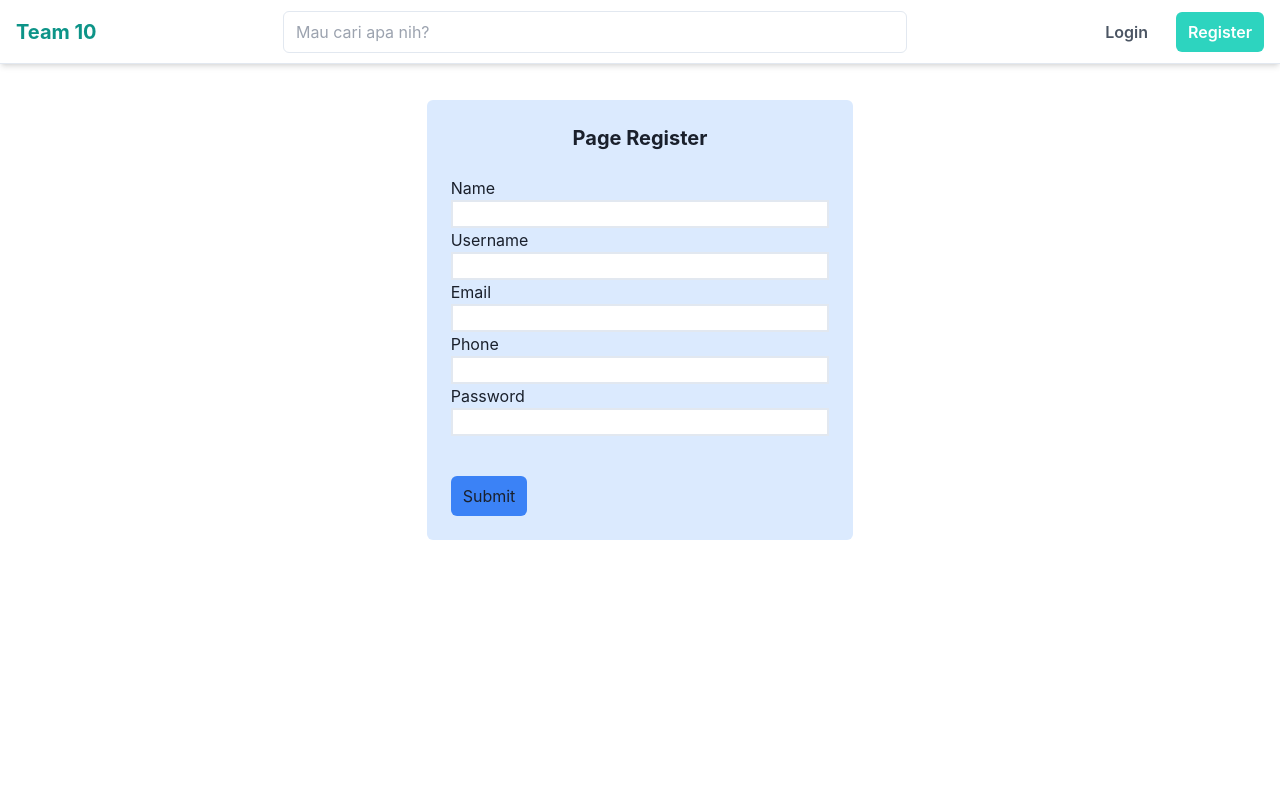
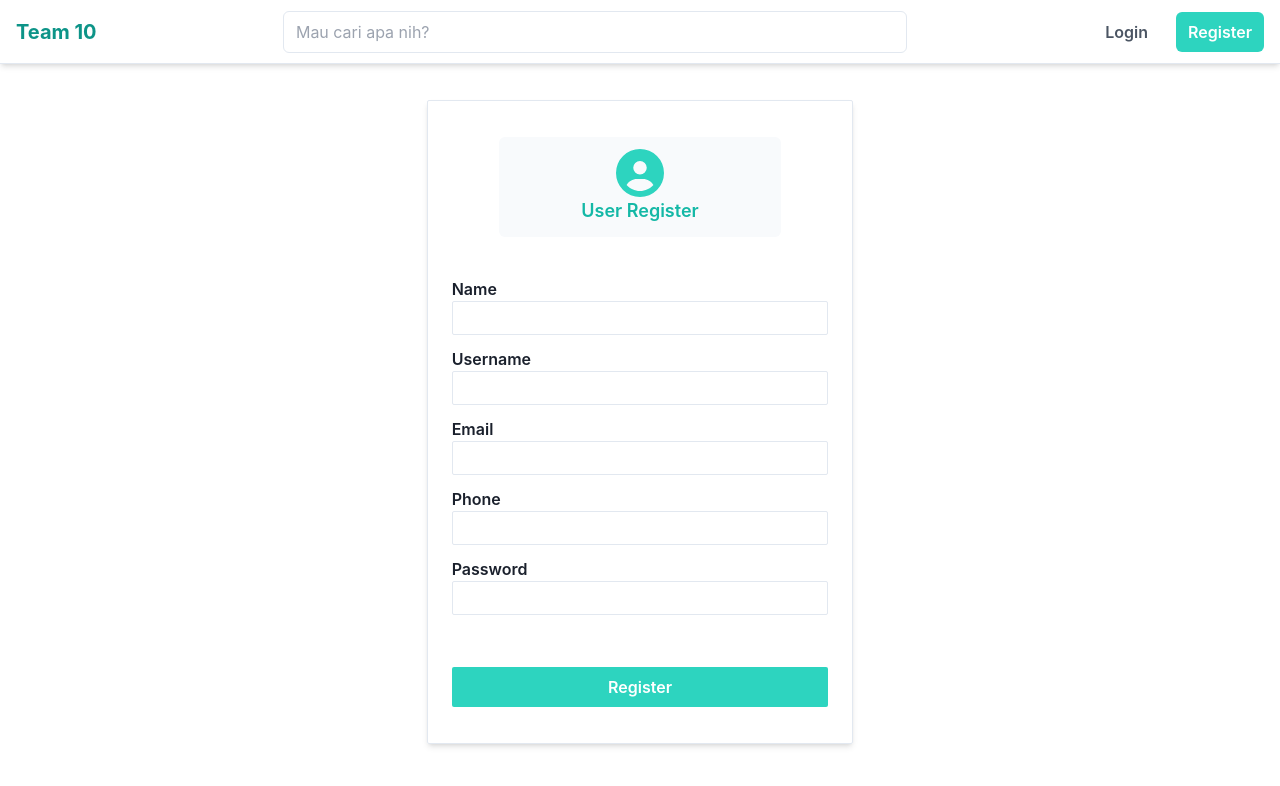
Before and after one commit to lilgibs/JCWDOL-09-Mini-Project, a React (Create React App) app in the folder fe/: page /register in a window 1280 px wide. Shown: the top 786 px of the page. Built offline with nearby package versions, Linux system fonts and the light colour scheme; no server answers.

Commit message:
update: FE - UI improvement

```diff
--- a/fe/src/components/UserAddProduct.jsx
+++ b/fe/src/components/UserAddProduct.jsx
@@ -149,7 +149,7 @@ function AddProductForm() {
       </div>
       <div className="flex items-center justify-between">
         <button
-          className="bg-blue-500 hover:bg-blue-700 text-white font-bold py-2 px-4 rounded focus:outline-none focus:shadow-outline"
+          className="bg-teal-400 hover:bg-teal-500 text-white font-bold py-2 px-4 rounded focus:outline-none focus:shadow-outline"
           type="submit"
         >
           Tambah Produk
--- a/fe/src/components/UserCategories.jsx
+++ b/fe/src/components/UserCategories.jsx
@@ -101,14 +101,14 @@ function UserCategories() {
                 <td className="border border-gray-300 p-2">{category.name}</td>
                 <td className="border border-gray-300 p-2">
                   <button
-                    className="bg-cyan-500 text-white py-1 px-2 rounded-md hover:bg-cyan-600 mr-2"
+                    className="bg-teal-500 text-white py-1 px-2 rounded-md hover:bg-teal-600 mr-2"
                     onClick={() => handleEditClick(category)}
                   >
                     Edit
                   </button>
                   <button
                     onClick={() => categoryDelete(category.id)}
-                    className="bg-rose-500 text-white py-1 px-2 rounded-md hover:bg-rose-600"
+                    className="bg-red-500 text-white py-1 px-2 rounded-md hover:bg-red-600"
                   >
                     Delete
                   </button>
@@ -130,7 +130,7 @@ function UserCategories() {
                 placeholder="Nama Kategori"
               />
               <button
-                className="bg-blue-500 hover:bg-blue-700 text-white font-bold py-2 px-4 rounded focus:outline-none focus:shadow-outline ml-2"
+                className="bg-teal-400 hover:bg-blue-500 text-white font-bold py-2 px-4 rounded focus:outline-none focus:shadow-outline ml-2"
                 type="submit"
               >
                 Tambah
--- a/fe/src/components/UserProductTable.jsx
+++ b/fe/src/components/UserProductTable.jsx
@@ -103,13 +103,13 @@ function UserProductTable() {
                 <td className="border border-gray-300 p-2">
                   <button
                     onClick={() => handleEditClick(product)}
-                    className="bg-cyan-500 text-white py-1 px-2 rounded-md hover:bg-cyan-600 mr-2"
+                    className="bg-teal-500 font-semibold text-white py-1 px-2 rounded-md hover:bg-teal-600 mr-2"
                   >
                     Edit
                   </button>
                   <button
                     onClick={() => deleteProduct(product.product_id)}
-                    className="bg-rose-500 text-white py-1 px-2 rounded-md hover:bg-rose-600"
+                    className="bg-red-500 font-semibold text-white py-1 px-2 rounded-md hover:bg-red-600"
                   >
                     Delete
                   </button>
--- a/fe/src/features/user/userSlice.js
+++ b/fe/src/features/user/userSlice.js
@@ -72,3 +72,10 @@ export function checkLogin(token) {
     }
   };
 }
+
+export function logoutUser(){
+  return(dispatch) => {
+    localStorage.removeItem('user_token')
+    dispatch(resetUser())
+  }
+}
--- a/fe/src/pages/Cart.jsx
+++ b/fe/src/pages/Cart.jsx
@@ -7,6 +7,7 @@ function Cart() {
   const dispatch = useDispatch();
   const cartItems = useSelector((state) => state.cart.items);
   const navigate = useNavigate();
+  const userToken = localStorage.getItem('user_token')
 
   function formatRupiah(number) {
     return number.toLocaleString('id-ID', {
@@ -24,6 +25,12 @@ function Cart() {
       navigate('/checkout');
     }
   }
+
+  useEffect(() => {
+    if (!userToken) {
+      navigate("/login")
+    }
+  },[])
 
   useEffect(() => {
     dispatch(fetchCart());
--- a/fe/src/pages/Login.jsx
+++ b/fe/src/pages/Login.jsx
@@ -2,6 +2,8 @@ import React, { useEffect, useState } from "react";
 import { Formik, Form, Field, ErrorMessage } from "formik";
 import * as Yup from "yup";
 import { useDispatch, useSelector } from "react-redux";
+import { FontAwesomeIcon } from '@fortawesome/react-fontawesome';
+import { faCircleUser } from '@fortawesome/free-solid-svg-icons';
 import { loginUser } from "../features/user/userSlice";
 import { useNavigate } from "react-router-dom";
 
@@ -17,7 +19,6 @@ function Login() {
       .email("Format Email Salah")
       .required("Email Tidak Boleh Kosong"),
     password: Yup.string()
-      .min(8, "Password Harus Lebih dari 8 karakter")
       .required("Password Tidak Boleh Kosong"),
   });
 
@@ -50,33 +51,42 @@ function Login() {
         {(props) => {
           // console.log(props);
           return (
-              <div className="w-1/3 mx-auto my-9 bg-blue-100 p-6 rounded-md">
-                <p className="text-xl font-bold text-center mb-6">Page Login</p>
+            <div className="w-1/3 mx-auto my-9 border p-6 rounded-sm shadow-md">
               <Form>
-                  <div className="flex flex-col">
-                    <label htmlFor="email">Email</label>
-                    <Field type="text" name="email" className="border-2" />
+                <div className="flex flex-col py-3 items-center">
+                  <div className="bg-slate-50 text-center p-3 rounded-md w-3/4 mb-10">
+                    <FontAwesomeIcon
+                      icon={faCircleUser}
+                      className="text-5xl text-teal-400"
+                    />
+                    <p className="font-semibold text-teal-500 text-lg">User Login</p>
+                  </div>
+                  <div className="flex flex-col w-full mb-3">
+                    <label htmlFor="email" className="font-semibold">Email</label>
+                    <Field type="text" name="email" className="border rounded-sm py-1" />
                     <ErrorMessage
                       component="div"
                       name="email"
-                      style={{ color: "red" }}
+                      className="text-teal-500 text-sm"
                     />
                   </div>
-                  <div className="flex flex-col">
-                    <label htmlFor="password">Password</label>
-                    <Field type="password" name="password" className="border-2" />
+                  <div className="flex flex-col w-full">
+                    <label htmlFor="password" className="font-semibold">Password</label>
+                    <Field type="password" name="password" className="border rounded-sm py-1" />
                     <ErrorMessage
                       component="div"
                       name="password"
-                      style={{ color: "red" }}
+                      className="text-teal-500 text-sm"
                     />
                   </div>
                   <button
                     type="submit"
-                    className="bg-blue-500 py-2 px-3 rounded-md mt-10"
+                    className="bg-teal-400 py-2 px-3 rounded-sm w-full mt-10 text-white font-semibold"
                   >
-                    Submit
+                    Login
                   </button>
+
+                </div>
               </Form>
             </div>
           );
--- a/fe/src/pages/Register.jsx
+++ b/fe/src/pages/Register.jsx
@@ -2,6 +2,9 @@ import React from "react";
 import { Formik, Form, Field, ErrorMessage } from "formik";
 import * as Yup from "yup";
 import axios from 'axios'
+import { faCircleUser } from "@fortawesome/free-solid-svg-icons";
+import { FontAwesomeIcon } from '@fortawesome/react-fontawesome';
+
 // import { useDispatch } from "react-redux";
 
 function Register() {
@@ -48,62 +51,69 @@ function Register() {
         {(props) => {
           // console.log(props);
           return (
-            <div className="w-1/3 mx-auto my-9 bg-blue-100 p-6 rounded-md">
-              <p className="text-xl font-bold text-center mb-6">
-                Page Register
-              </p>
+            <div className="w-1/3 mx-auto my-9 border p-6 rounded-sm shadow-md">
               <Form>
-                <div className="flex flex-col">
-                  <label htmlFor="name">Name</label>
-                  <Field type="text" name="name" className="border-2" />
+                <div className="flex flex-col py-3 items-center">
+                  <div className="bg-slate-50 text-center p-3 rounded-md w-3/4 mb-10">
+                    <FontAwesomeIcon
+                      icon={faCircleUser}
+                      className="text-5xl text-teal-400"
+                    />
+                    <p className="font-semibold text-teal-500 text-lg">User Register</p>
+                  </div>
+                  <div className="flex flex-col w-full mb-3">
+                    <label htmlFor="name" className='font-semibold'>Name</label>
+                    <Field type="text" name="name" className="border rounded-sm py-1" />
                     <ErrorMessage
                       component="div"
                       name="name"
-                    style={{ color: "red" }}
+                      className="text-teal-500 text-sm"
                     />
                   </div>
-                <div className="flex flex-col">
-                  <label htmlFor="username">Username</label>
-                  <Field type="text" name="username" className="border-2" />
+                  <div className="flex flex-col w-full mb-3">
+                    <label htmlFor="username" className='font-semibold'>Username</label>
+                    <Field type="text" name="username" className="border rounded-sm py-1" />
                     <ErrorMessage
                       component="div"
                       name="username"
-                    style={{ color: "red" }}
+                      className="text-teal-500 text-sm"
                     />
                   </div>
-                <div className="flex flex-col">
-                  <label htmlFor="email">Email</label>
-                  <Field type="text" name="email" className="border-2" />
+                  <div className="flex flex-col w-full mb-3">
+                    <label htmlFor="email" className='font-semibold'>Email</label>
+                    <Field type="text" name="email" className="border rounded-sm py-1" />
                     <ErrorMessage
                       component="div"
                       name="email"
-                    style={{ color: "red" }}
+                      className="text-teal-500 text-sm"
                     />
                   </div>
-                <div className="flex flex-col">
-                  <label htmlFor="phone">Phone</label>
-                  <Field type="text" name="phone" className="border-2" />
+                  <div className="flex flex-col w-full mb-3">
+                    <label htmlFor="phone" className='font-semibold'>Phone</label>
+                    <Field type="text" name="phone" className="border rounded-sm py-1" />
                     <ErrorMessage
                       component="div"
                       name="phone"
-                    style={{ color: "red" }}
+                      className="text-teal-500 text-sm"
                     />
                   </div>
-                <div className="flex flex-col">
-                  <label htmlFor="password">Password</label>
-                  <Field type="password" name="password" className="border-2" />
+                  <div className="flex flex-col w-full mb-3">
+                    <label htmlFor="password" className='font-semibold'>Password</label>
+                    <Field type="password" name="password" className="border rounded-sm py-1" />
                     <ErrorMessage
                       component="div"
                       name="password"
-                    style={{ color: "red" }}
+                      className="text-teal-500 text-sm"
                     />
                   </div>
                   <button
                     type="submit"
-                  className="bg-blue-500 py-2 px-3 rounded-md mt-10"
+                    className="bg-teal-400 py-2 px-3 rounded-sm w-full mt-10 text-white font-semibold"
                   >
-                  Submit
+                    Register
                   </button>
+                </div>
+
               </Form>
             </div>
           );
```
Also changed, not shown: fe/src/components/Navbar.jsx (+6 -1 lines), fe/src/components/Sidebar.jsx (+7 -7 lines), fe/src/features/cart/cartSlice.js (+13 -0 lines), fe/src/pages/Checkout.jsx (+9 -0 lines). Lines whose indentation alone changed are shown as unchanged.
